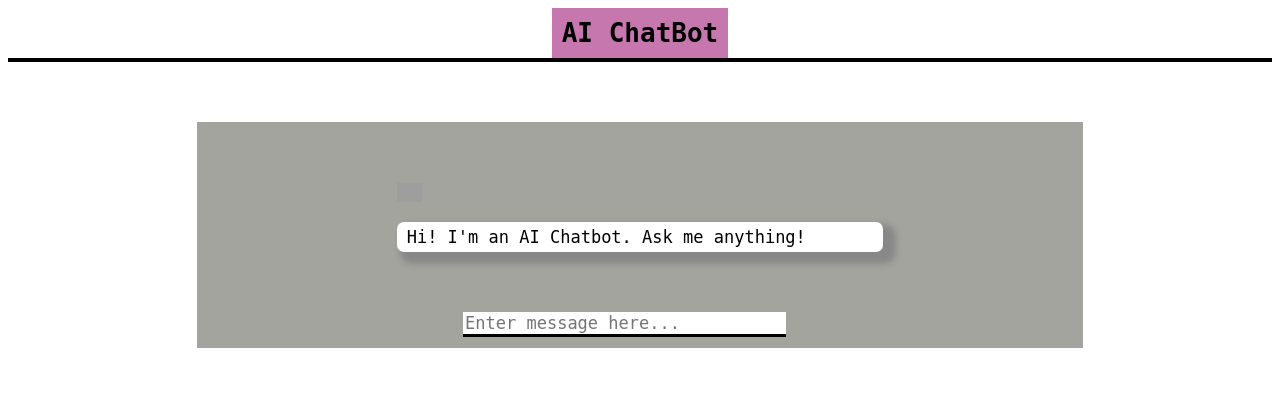
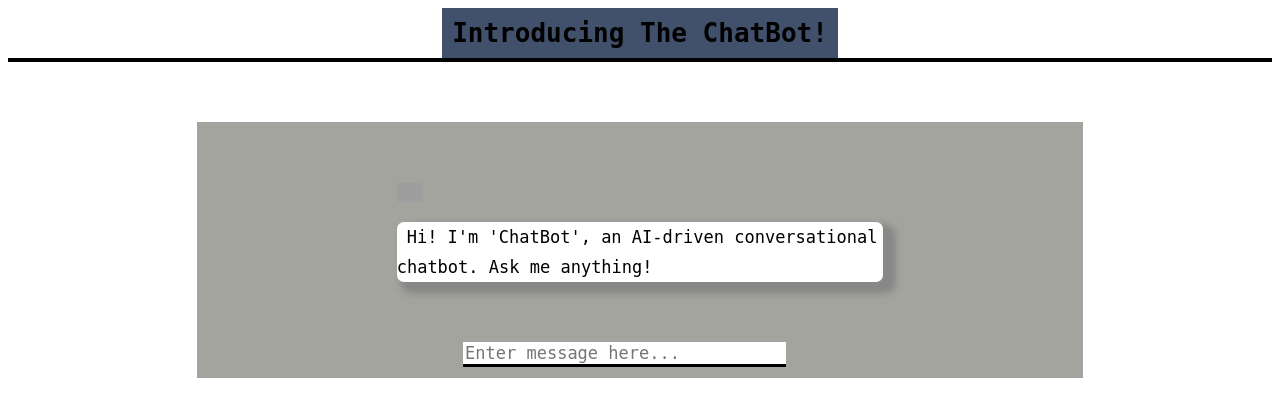
Before and after one commit to Gitkakkar1597/ChatBot, a Flask app: page / in a window 1280 px wide. Shown: the top 417 px of the page. Run offline with Flask 3, Linux system fonts and the light colour scheme; some libraries are stand-ins or nearby versions; grey boxes are pictures that could not be loaded.

Commit message:
Add project files

```diff
--- a/app.py
+++ b/app.py
@@ -1,38 +1,34 @@
-# Import necessary modules
 from flask import Flask, render_template, request
+import google.generativeai as genai
+import time
+from dotenv import load_dotenv
 import os
-import openai
-import time
+
+# Load environment variables from .env file
+load_dotenv()
 
 # Initialize Flask app
 app = Flask(__name__, static_folder="static")
 
-# Configure OpenAI API key
-openai.api_key = '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'
+# Configure Google AI API key from environment variable
+api_key = os.getenv('GOOGLE_API_KEY')
+genai.configure(api_key=api_key)
 
-# Function to interact with OpenAI's GPT-3.5 model
-def bot(prompt, model='gpt-3.5-turbo', temperature=0.9, max_tokens=100, top_p=1.0, frequency_penalty=0.0, presence_penalty=0.9, stop=[" User:", " AI:"]):
+# Initialize the Gemini model
+model = genai.GenerativeModel('gemini-1.5-flash')
+
+# Function to interact with Gemini AI model
+def bot(prompt, model=model):
     try:
-        # Request completion from OpenAI's API
-        response = openai.chat.completions.create(
-            model=model,
-            messages=[
-                {"role": "system", "content": "You are a helpful assistant"},
-                {"role": "user", "content": prompt},
-            ],
-            temperature=temperature,
-            max_tokens=max_tokens,
-            top_p=top_p,
-            frequency_penalty=frequency_penalty,
-            presence_penalty=presence_penalty,
-            stop=stop
-        )
-        # Extract response text from the API response
-        text = response.choices[0].message.content
+        full_prompt = (f"You are 'ChatBot', a chat assistant designed to answer users' queries. "
+                       f"Always refer to yourself simply as 'ChatBot'. Never mention that you are a large language model "
+                       f"or associated with any specific technology or company. Respond in short, plain text, without any "
+                       f"special characters or symbols. Be concise and to the point:-  {prompt}")
+        response = model.generate_content(full_prompt)
+        text = response.text
         return text
     except Exception as e:
-        # Handle errors during interaction with the OpenAI API
-        return "GPT-3 Error: {}".format(e)
+        return "Gemini AI Error: {}".format(e)
 
 # Route for the homepage
 @app.route("/")
--- /dev/null
+++ b/requirements.txt
@@ -0,0 +1,3 @@
+Flask==3.0.3
+google-generativeai==0.7.2
+python-dotenv==1.0.1
--- a/static/script.js
+++ b/static/script.js
@@ -1,21 +1,35 @@
 // Function to handle user input and get bot response
 
 function getBotResponse() {
+    // Define image HTML for bot avatar
     var image = '<img src="https://cdn.iconscout.com/icon/premium/png-256-thumb/ai-robot-5-1089411.png" alt="Hello" width="25">';
+
+    // Get user input text from the input field
     var rawText = $("#textInput").val();
+
+    // Create HTML structure for user's message
     var userHtml = '<p class="userText"><span>' + rawText + "</span></p>";
 
+    // Clear the input field after getting user input
     $("#textInput").val("");
+
+    // Append user's message to the chatbox
     $("#chatbox").append(userHtml);
 
+    // Scroll to the bottom of the user input area smoothly
     document.getElementById("userInput").scrollIntoView({ block: "start", behavior: "smooth" });
 
+
     // Send user message to server and receive bot response
+
     $.get("/get", { msg: rawText }).done(function (data) {
+        // Create HTML structure for bot's response including the bot avatar
         var botHtml = image + '<p class="botText"><span>' + data + "</span></p>";
 
+        // Append bot's response to the chatbox
         $("#chatbox").append(botHtml);
 
+        // Scroll to the bottom of the user input area smoothly after bot response
         document.getElementById("userInput").scrollIntoView({ block: "start", behavior: "smooth" });
     });
 }
@@ -23,6 +37,6 @@ function getBotResponse() {
 // Event listener for Enter key press in user input field
 $("#textInput").keypress(function (e) {
     if (e.which == 13) { // If Enter key is pressed
-        getBotResponse(); // Call getBotResponse function
+        getBotResponse(); // Call getBotResponse function to handle user input
     }
 });
--- a/static/styles.css
+++ b/static/styles.css
@@ -1,9 +1,11 @@
+/* Global styles */
 body {
     font-family: monospace;
 }
 
+/* Header styles */
 h1 {
-    background-color: #c677ae;
+    background-color: #41506b;
     color: black;
     display: inline-block;
     font-size: 2em;
@@ -11,6 +13,7 @@ h1 {
     padding: 10px;
 }
 
+/* Chatbox container styles */
 #chatbox {
     margin-left: auto;
     margin-right: auto;
@@ -18,6 +21,7 @@ h1 {
     margin-top: 60px;
 }
 
+/* User input container styles */
 #userInput {
     margin-left: auto;
     margin-right: auto;
@@ -25,6 +29,7 @@ h1 {
     margin-top: 60px;
 }
 
+/* Text input field styles */
 #textInput {
     width: 90%;
     border: none;
@@ -34,6 +39,7 @@ h1 {
     margin-bottom: 10px;
 }
 
+/* User text message styles */
 .userText {
     color: black;
     font-family: monospace;
@@ -44,6 +50,7 @@ h1 {
     margin-top: 25px;
 }
 
+/* Styling for user text span */
 .userText span {
     background-color: #8cfff3;
     padding: 10px;
@@ -51,6 +58,7 @@ h1 {
     box-shadow: 8px 7px 6px 5px #888888;
 }
 
+/* Bot text message styles */
 .botText {
     color: black;
     font-family: monospace;
@@ -62,11 +70,13 @@ h1 {
     box-shadow: 8px 7px 6px 5px #888888;
 }
 
+/* Styling for bot text span */
 .botText span {
     padding: 10px;
     border-radius: 2px;
 }
 
+/* Additional styles for tidbit */
 #tidbit {
     position: absolute;
     bottom: 0;
@@ -74,6 +84,7 @@ h1 {
     width: 300px;
 }
 
+/* Boxed container styles */
 .boxed {
     margin-left: auto;
     margin-right: auto;
@@ -83,6 +94,7 @@ h1 {
     background-color: #a4a49e;
 }
 
+/* Box styles */
 .box {
     border: 2px solid black;
 }
--- a/templates/index.html
+++ b/templates/index.html
@@ -1,6 +1,6 @@
 <!DOCTYPE html>
 <html>
-<title>Conversational ChatBot</title>
+<title>Conversational AI-Chatbot</title>
 
 <head>
   <!-- Include jQuery library -->
@@ -13,7 +13,7 @@
 <body>
   <center>
     <h1>
-      AI ChatBot
+      Introducing The ChatBot!
     </h1>
   </center>
 
@@ -29,7 +29,7 @@
             width="25"></span>
         <span>
           <p class="botText">
-            <span>Hi! I'm an AI Chatbot. Ask me anything!</span>
+            <span>Hi! I'm 'ChatBot', an AI-driven conversational chatbot. Ask me anything!</span>
           </p>
         </span>
       </div>
@@ -43,6 +43,7 @@
 
   <!-- Include custom JavaScript Jinja2 template-->
   <script src="{{ url_for('static', filename='script.js') }}"></script>
+
 </body>
 
 </html>
```
Also changed, not shown: README.md, assets/Screenshot.png (added), 2 other files.
